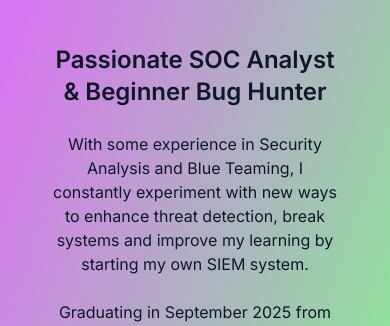
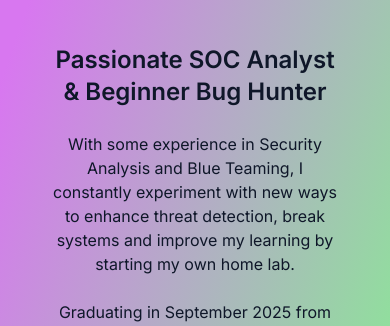
Before and after one commit to Green-Chilley/Green-Chilley.github.io, a React (Vite) app: page / in a window 390 px wide. Shown: the part 980-1306 px from the top of the page. Built offline with nearby package versions, Linux system fonts and the light colour scheme.

Commit message:
fixed mobile menu and changed some lines in about me

```diff
--- a/src/components/AboutSection.jsx
+++ b/src/components/AboutSection.jsx
@@ -16,7 +16,7 @@ export const AboutSection = () => {
 
                         <p className="text-muted-foreground">
                             With some experience in Security Analysis and Blue Teaming, I constantly experiment
-                            with new ways to enhance threat detection, break systems and improve my learning by starting my own SIEM system.
+                            with new ways to enhance threat detection, break systems and improve my learning by starting my own home lab.
                         </p>
 
                         <p className="text-muted-foreground">
--- a/src/components/Navbar.jsx
+++ b/src/components/Navbar.jsx
@@ -16,7 +16,7 @@ export const Navbar = () => {
 
     useEffect(() => {
         const handleScroll = () => {
-            setIsScrolled(window.scrollY > 10)
+            setIsScrolled(window.screenY > 10)
         }
 
         window.addEventListener("scroll", handleScroll)
```
